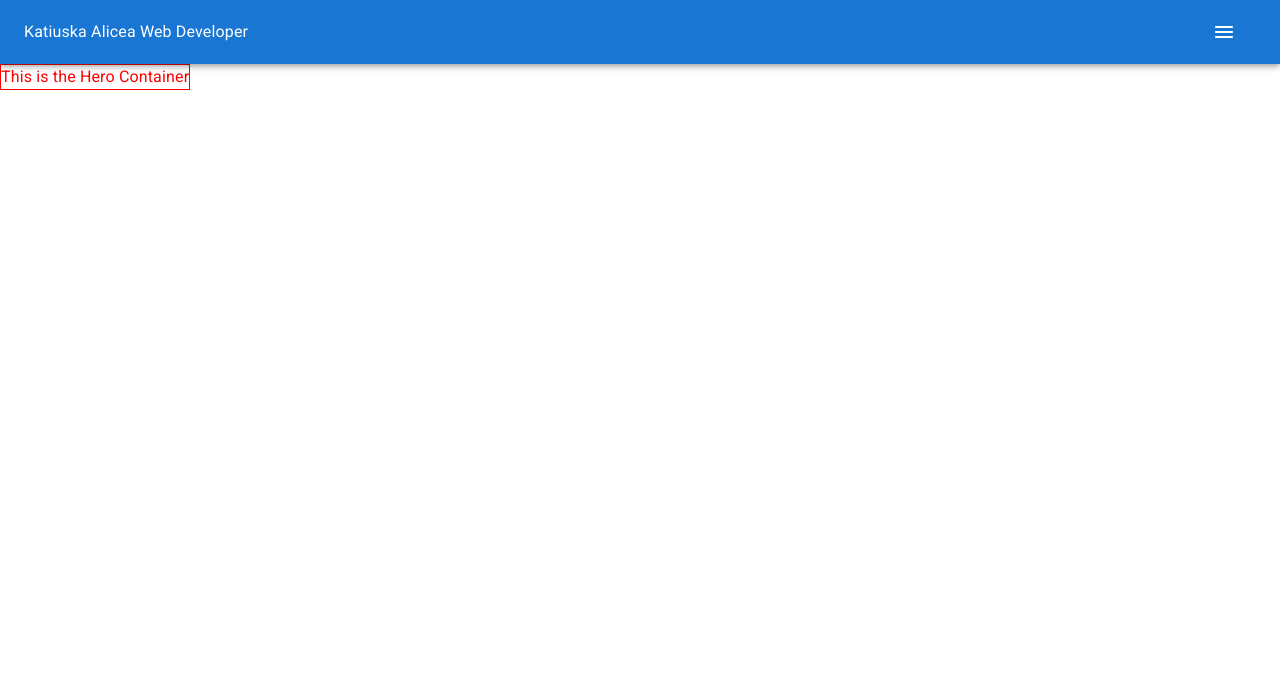
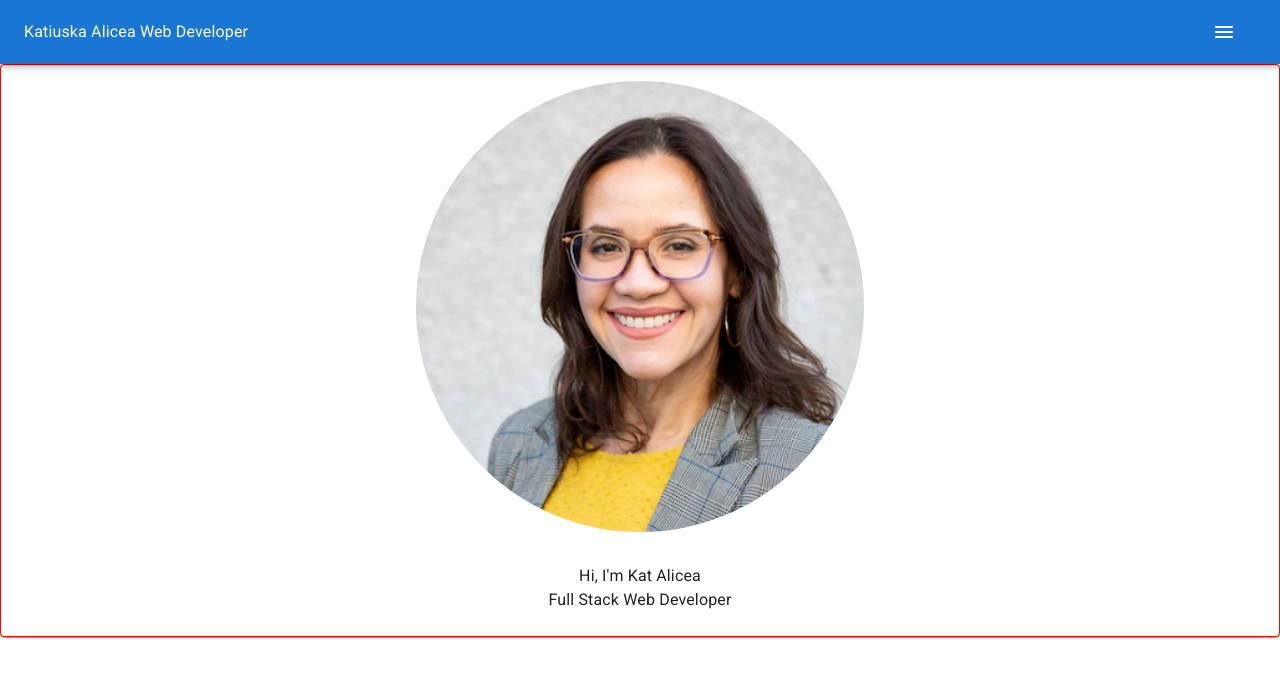
Before and after one commit to chukalicious/kats-portfolio-site, a React (Create React App) app: page / in a window 1280 px wide. Shown: the top 678 px of the page. Built offline with nearby package versions, Linux system fonts and the light colour scheme.

Commit message:
Added Card component to HeroContainer, which holds an avatar and text for the Hero area

```diff
--- a/src/components/HeroContainer.js
+++ b/src/components/HeroContainer.js
@@ -1,15 +1,58 @@
 import Box from "@mui/material/Box";
 import Typography from "@mui/material/Typography";
+import Card from "@mui/material/Card";
+import CardMedia from "@mui/material/CardMedia";
+import CardContent from "@mui/material/CardContent";
+import Avatar from "@mui/material/Avatar";
+import ImageListItem from "@mui/material/ImageListItem";
+import Paper from "@mui/material/Paper";
+import heroImg from "../assets/heroImg.jpeg";
+import headshot from "../assets/headshot.png";
 
 const HeroContainer = () => {
   return (
-    <Box sx={{ display: "flex" }}>
-      <Typography
-        sx={{ border: "red 1px solid", color: "red", marginTop: "4rem" }}
+    <Box
+      style={{
+        bgimage: `url(${heroImg}')`,
+        // backgroundRepeat: "no-repeat",
+        // backgroundAttachment: "fixed",
+        // backgroundPosition: "center",
+      }}
+      sx={{
+        display: "flex",
+        flexDirection: "column",
+        width: "100%",
+        // border: "red 2px solid",
+        minHeight: "50vh",
+        marginTop: "4rem",
+        // backgroundImage: `url(${heroImg}')`,
+        // backgroundRepeat: "no-repeat",
+        // backgroundAttachment: "fixed",
+        // backgroundPosition: "center",
+      }}
+    >
+      <Card
+        sx={{
+          display: "flex",
+          border: "red 1px solid",
+          flexDirection: "column",
+        }}
       >
-        {" "}
-        This is the Hero Container
-      </Typography>
+        <Avatar
+          sx={{
+            height: "auto",
+            width: "35%",
+            objectFit: "cover",
+            margin: "1rem auto",
+          }}
+        >
+          <CardMedia component="img" image={headshot}></CardMedia>
+        </Avatar>
+        <CardContent sx={{ margin: "0 auto", textAlign: "center" }}>
+          <Typography>Hi, I'm Kat Alicea</Typography>
+          <Typography>Full Stack Web Developer</Typography>
+        </CardContent>
+      </Card>
     </Box>
   );
 };
```
